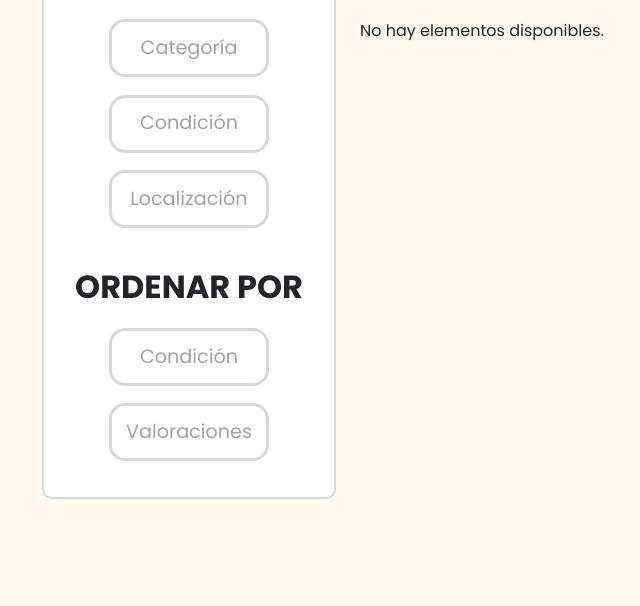
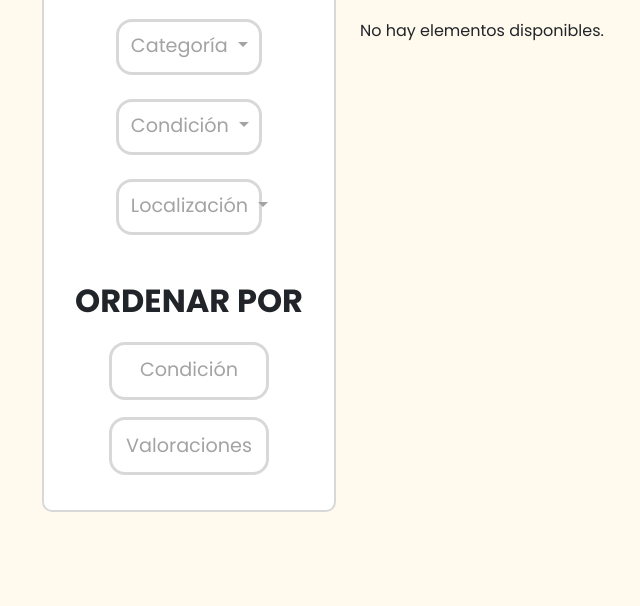
Before and after one commit to COSATECA-TFG/Cosateca, a Django app: page /catalogo in a window 1280 px wide. Shown: the part 194-800 px from the top of the page, without its empty margins (10-650 px from the left). Run offline with Django 5.2, Linux system fonts and the light colour scheme; the visitor is signed in with stand-in values (Sample User, id 1); data that the repository does not hold is empty.

Commit message:
feat: la mayoría de los filtros realizados en su completitud, faltan añadir más filtros de ordenación

```diff
--- a/cosateca/usuario/templates/catalogo.html
+++ b/cosateca/usuario/templates/catalogo.html
@@ -12,16 +12,49 @@
             <div class="text-center mb-3 mt-2">
                 <span class="titulo_filtrado_ordenacion"> <b>FILTROS</b> </span>
                 <div class="row botonera_filtros d-flex align-items-center flex-column">
-                    <a href="" class="btn">Categoría</a>
-                    <a href="" class="btn">Condición</a>
-                    <a href="" class="btn">Localización</a>
+                    <div class="dropdown mb-2">
+                        <a class="btn dropdown-toggle" data-bs-toggle="dropdown" aria-expanded="false">
+                            Categoría
+                        </a>
+                        <ul class="dropdown-menu w-50">
+                            <li><a class="dropdown-item" href="?categoria=Bricolaje">Bricolaje</a></li>
+                            <li><a class="dropdown-item" href="?categoria=Jardín">Jardín</a></li>
+                            <li><a class="dropdown-item" href="?categoria=Cocina">Cocina</a></li>
+                            <li><a class="dropdown-item" href="?categoria=Electrónica">Electrónica</a></li>
+                            <li><a class="dropdown-item" href="?categoria=Herramientas">Herramientas</a></li>
+                            <li><a class="dropdown-item" href="?categoria=Limpieza">Limpieza</a></li>
+                            <li><a class="dropdown-item" href="?categoria=Otros">Otros</a></li>
+                        </ul>
+                    </div>
+                    <div class="dropdown mb-2">
+                        <a class="btn dropdown-toggle" data-bs-toggle="dropdown" aria-expanded="false">
+                            Condición
+                        </a>
+                        <ul class="dropdown-menu w-50">
+                            <li><a class="dropdown-item" href="?condicion=Nuevo">Nuevo</a></li>
+                            <li><a class="dropdown-item" href="?condicion=Bueno">Bueno</a></li>
+                            <li><a class="dropdown-item" href="?condicion=Desgastado">Desgastado</a></li>
+                            <li><a class="dropdown-item" href="?condicion=Perdido">Perdido</a></li>
+
+                    </div>
+                    <div class="dropdown mb-2">
+                        <a class="btn dropdown-toggle" data-bs-toggle="dropdown" aria-expanded="false">
+                            Localización
+                        </a>
+                        <ul class="dropdown-menu w-75">
+                            {% for a in almacenes %}
+                                <li><a class="dropdown-item" href="?almacen={{a.nombre}}">{{a.nombre}}</a></li>
+                            {%endfor%}
+
+                        </ul>
+                    </div>
                 </div>
             </div>
             <div class="text-center mt-3 mb-2">
                 <span class="titulo_filtrado_ordenacion"> <b>ORDENAR POR</b> </span>
                 <div class="row botonera_filtros d-flex align-items-center flex-column">
-                    <a href="" class="btn">Condición</a>
-                    <a href="" class="btn">Valoraciones</a>
+                    <a href="?orden_condicion=y" class="btn">Condición</a>
+                    <a href="?orden_valoracion=y" class="btn">Valoraciones</a>
                 </div>
 
 
@@ -30,8 +63,9 @@
         </div>
 
         <div class="col-9">
-            <form action="get" class="">
-                <input type="text" class="form-control mb-3 input-buscar" placeholder="Buscar">
+            <form method="get">
+                <input type="text" name="nombre_herramienta" class="form-control mb-3 input-buscar"
+                    placeholder="Buscar">
             </form>
 
             <div class="container mt-4">
@@ -48,7 +82,7 @@
                                 <p class="card-text">{{ h.descripcion }}</p>
                                 <!-- Puedes añadir más campos aquí -->
                             </div>
-                                 <a href="" class="stretched-link"></a>
+                            <a href="" class="stretched-link"></a>
                         </div>
                     </div>
                     {% if forloop.counter|divisibleby:4 and not forloop.last %}
--- a/cosateca/usuario/views.py
+++ b/cosateca/usuario/views.py
@@ -3,6 +3,7 @@ from .forms import RegistroForm, InicioSesionForm, CuestionarioForm
 from django.contrib import messages
 from .models import Usuario, Preferencia
 from objeto.models import Objeto
+from almacen.models import Almacen
 from django.contrib.auth import login, authenticate, logout
 from django.contrib.auth.decorators import login_required
 
@@ -113,5 +114,24 @@ def menu(request):
 @login_required
 def catalogo(request):
     herramientas = Objeto.objects.all()
+    almacenes = Almacen.objects.all()
+    categoria = request.GET.get('categoria', '')
+    if categoria:
+        herramientas = herramientas.filter(categoria__icontains=categoria)
 
-    return render(request, 'catalogo.html', {'herramientas': herramientas})
+    condicion = request.GET.get('condicion', '')
+    if condicion:
+        herramientas = herramientas.filter(condicion__icontains=condicion)
+
+    localizacion = request.GET.get('almacen', '')
+    if localizacion:
+        herramientas = herramientas.filter(almacen__nombre__icontains=localizacion)
+
+    orden_condicion = request.GET.get('orden_condicion', '')
+    if orden_condicion: #Si queremos meter mas tipos de ordenacion seguramente tengamos que meter js en el template para cambiar el valor de la url y cambiar aqui el if
+        herramientas = herramientas.order_by('condicion')
+    if request.method == 'GET':
+        nombre = request.GET.get('nombre_herramienta', '')
+        if nombre:
+            herramientas = herramientas.filter(nombre__icontains=nombre)
+    return render(request, 'catalogo.html', {'herramientas': herramientas, 'almacenes':almacenes})
```
